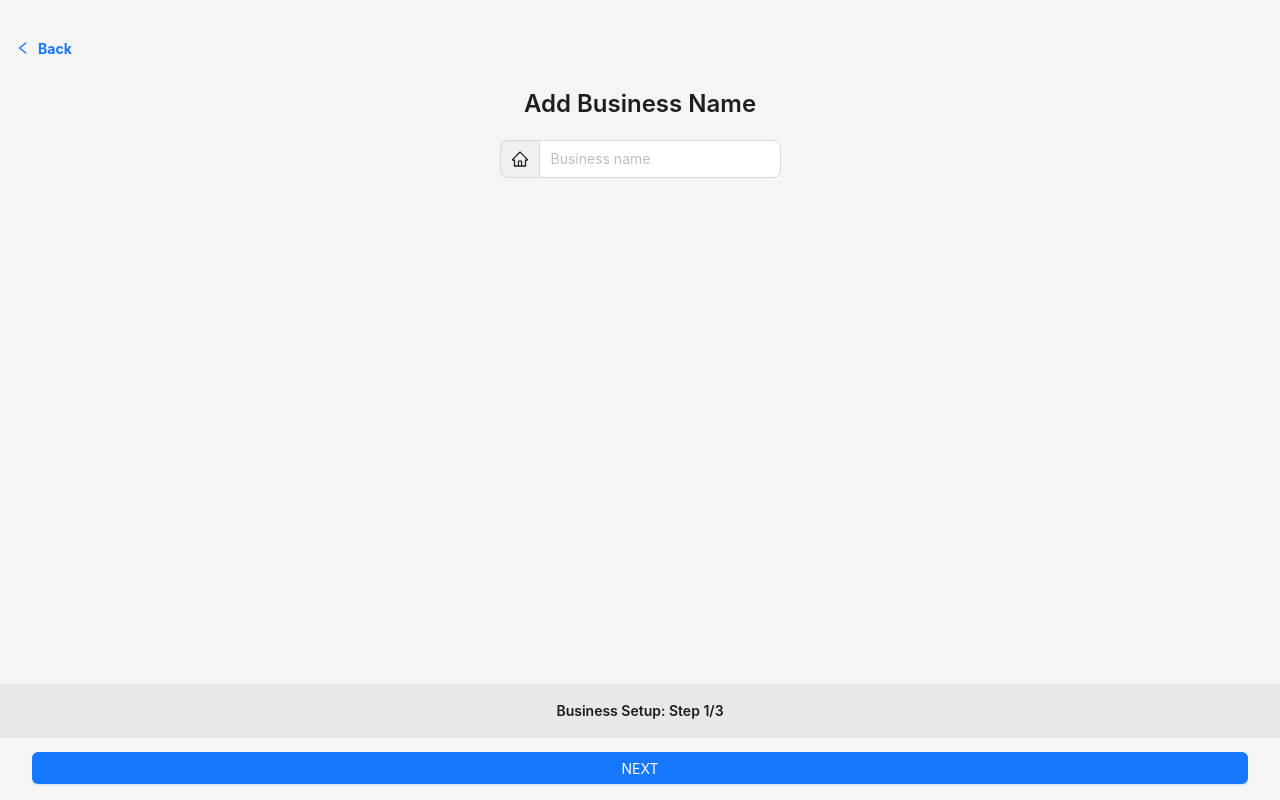
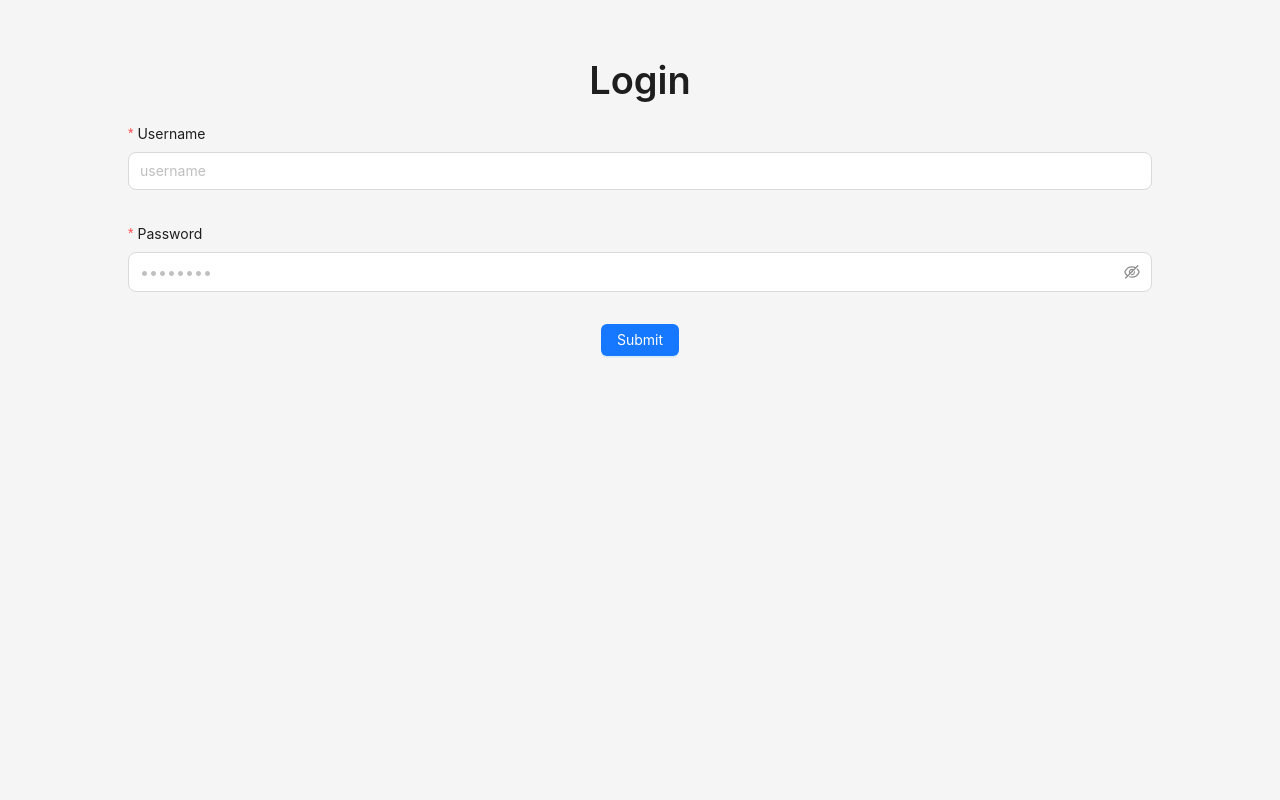
Before and after one commit to shreejan-regmi01/cashbook-demo, a React (Create React App) app: page / in a window 1280 px wide. Built offline with nearby package versions, Linux system fonts and the light colour scheme.

Commit message:
added toast to login form

```diff
--- a/src/App.css
+++ b/src/App.css
@@ -122,6 +122,10 @@ p {
   padding: 5rem;
 }
 
+.mt-1 {
+  margin-top: 1rem;
+}
+
 .mt-2 {
   margin-top: 2rem;
 }
--- a/src/App.js
+++ b/src/App.js
@@ -22,9 +22,9 @@ function App() {
         </Menu>
       </Header> */}
       <Content className="pt-2">
-        {/* <LoginPage /> */}
+        <LoginPage />
         {/* <HomePage /> */}
-        <AddBusiness />
+        {/* <AddBusiness /> */}
       </Content>
     </Layout>
   );
--- a/src/components/login/LoginForm.js
+++ b/src/components/login/LoginForm.js
@@ -1,13 +1,21 @@
 // import { useState } from "react";
-import { Button, Form, Input } from "antd";
+import { Button, Form, Input, notification } from "antd";
 import { useState } from "react";
 function LoginForm() {
+  const [api, contextHolder] = notification.useNotification();
   const [form] = Form.useForm();
   const [username, setUsername] = useState("");
   const [password, setPassword] = useState("");
 
   const onFinish = (values) => {
-    console.log(values);
+    // console.log(values);
+    api.success({
+      message: "Success",
+      style: {
+        width: 200,
+      },
+      duration: 1,
+    });
   };
 
   const onFinishFailed = (errInfo) => {
@@ -15,6 +23,8 @@ function LoginForm() {
   };
 
   return (
+    <>
+      {contextHolder}
       <Form
         layout="vertical"
         form={form}
@@ -36,31 +46,34 @@ function LoginForm() {
             value={username}
             onChange={(e) => setUsername(e.target.value)}
             placeholder="username"
+            size="large"
           />
         </Form.Item>
         <Form.Item
           label="Password"
           name="password"
-        value={password}
           rules={[
             {
               required: true,
               message: "Please input your password!",
             },
           ]}
+          className="mt-2"
         >
           <Input.Password
-          placeholder="******"
+            placeholder="••••••••"
             onChange={(e) => setPassword(e.target.value)}
             value={password}
+            size="large"
           />
         </Form.Item>
-      <Form.Item style={{ textAlign: "center" }}>
+        <Form.Item style={{ textAlign: "center" }} className="mt-2">
           <Button type="primary" htmlType="submit">
             Submit
           </Button>
         </Form.Item>
       </Form>
+    </>
   );
 }
 
```
Lines whose indentation alone changed are shown as unchanged.
